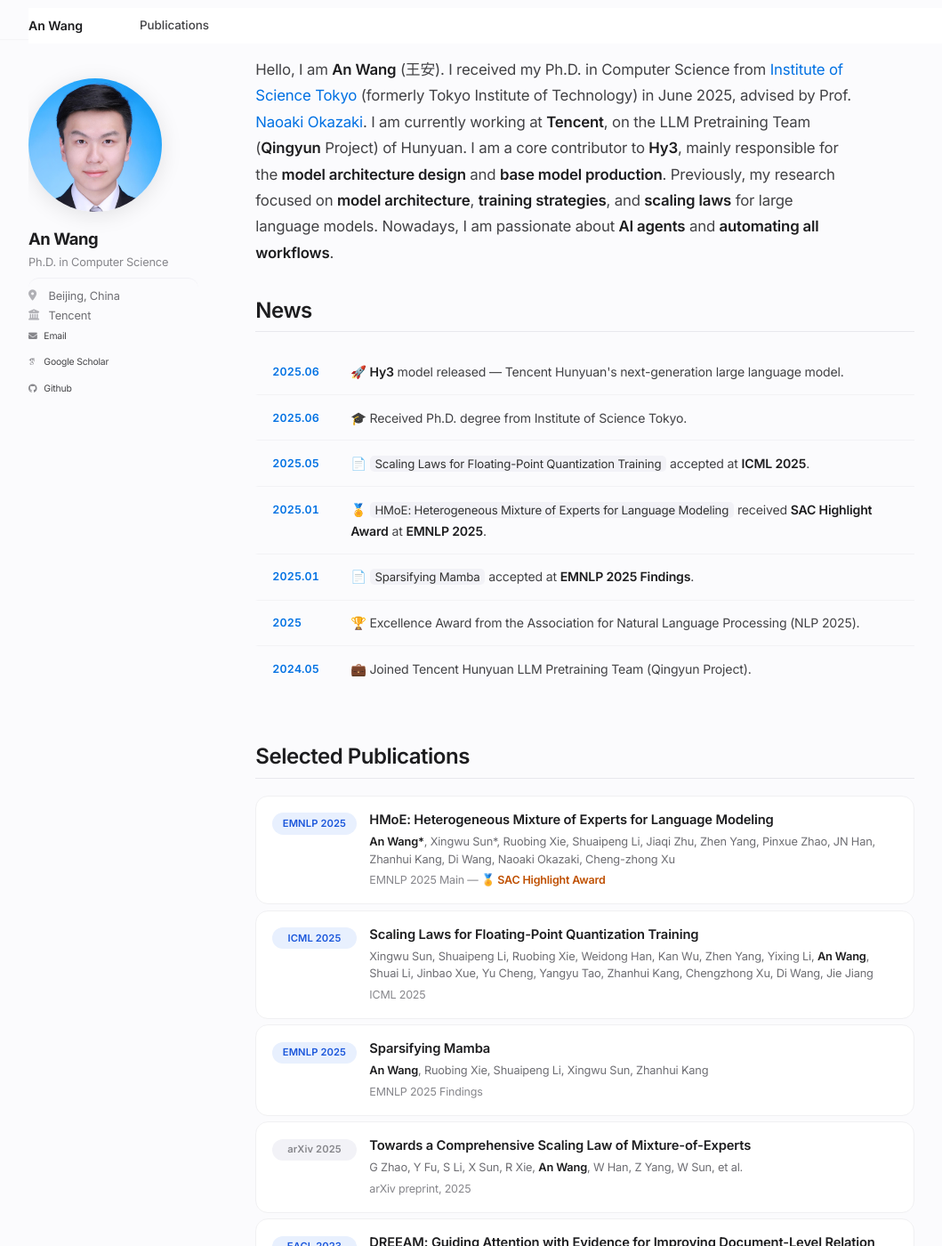
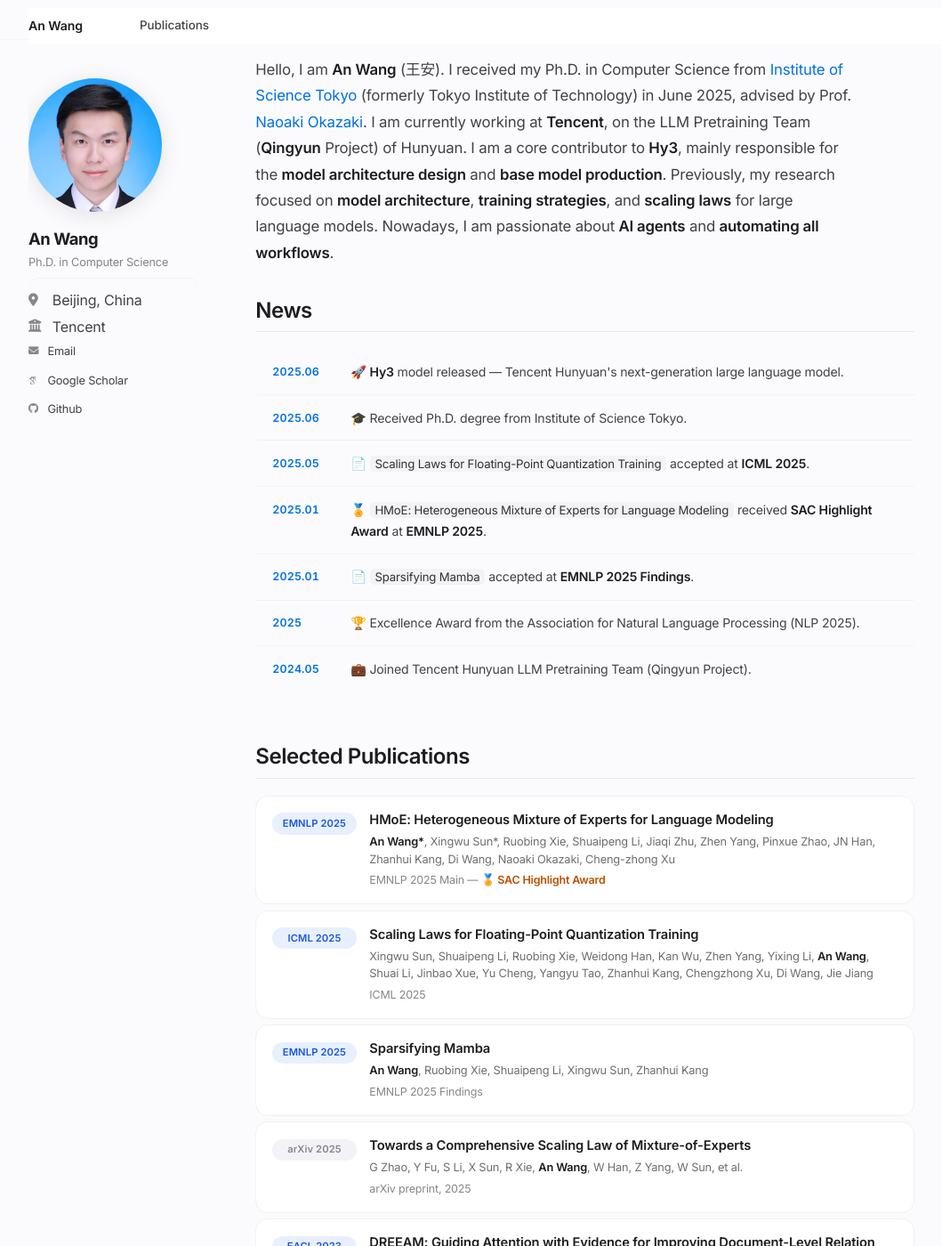
Before and after one commit to AnWang-AI/AnWang-AI.github.io, a Jekyll site: the page built from _pages/about.md, in a window 1280 px wide and 1400 px high. Shown: the whole window at 89% size, without its empty margins (8-1067 px from the left). Built offline with Jekyll 4.4.1, drawn with Linux system fonts in a browser that asks for light colours; some web fonts are replaced.

Commit message:
Unify sidebar link styles: consistent font, size and spacing

```diff
--- a/_sass/_apple-custom.scss
+++ b/_sass/_apple-custom.scss
@@ -159,22 +159,26 @@
 
 .author__urls {
   margin-top: 0 !important;
-  padding-top: 0.5em !important;
+  padding-top: 0.6em !important;
   border-top: 1px solid #f0f0f5;
 
   li {
     margin-bottom: 0;
-    padding: 0.2em 0;
-    line-height: 1.35;
+    padding: 0.22em 0;
+    line-height: 1.4;
+    font-family: "Inter", -apple-system, sans-serif;
+    font-size: 0.8em;
+    color: #424245;
   }
 
   a {
     color: #424245 !important;
-    font-size: 0.8em !important;
+    font-size: 1em !important;
+    font-family: inherit !important;
     font-weight: 400;
     display: inline-flex;
     align-items: center;
-    gap: 0.1em;
+    gap: 0.15em;
     transition: color 0.2s ease;
 
     &:hover {
@@ -185,21 +189,23 @@
 
   .icon-pad-right {
     color: #86868b;
-    width: 1.15em;
-    font-size: 0.95em;
+    width: 1.2em;
+    font-size: 0.9em;
+    text-align: center;
   }
 
   .author__desktop {
-    font-size: 0.8em;
-    color: #6e6e73;
-    line-height: 1.35;
-    padding: 0.2em 0;
+    font-size: 1em;
+    font-family: inherit;
+    color: #424245;
+    line-height: 1.4;
+    padding: 0.22em 0;
     display: flex;
     align-items: center;
-    gap: 0.2em;
+    gap: 0.15em;
 
     .icon-pad-right {
-      color: #b0b0b5;
+      color: #86868b;
     }
   }
 }
```
